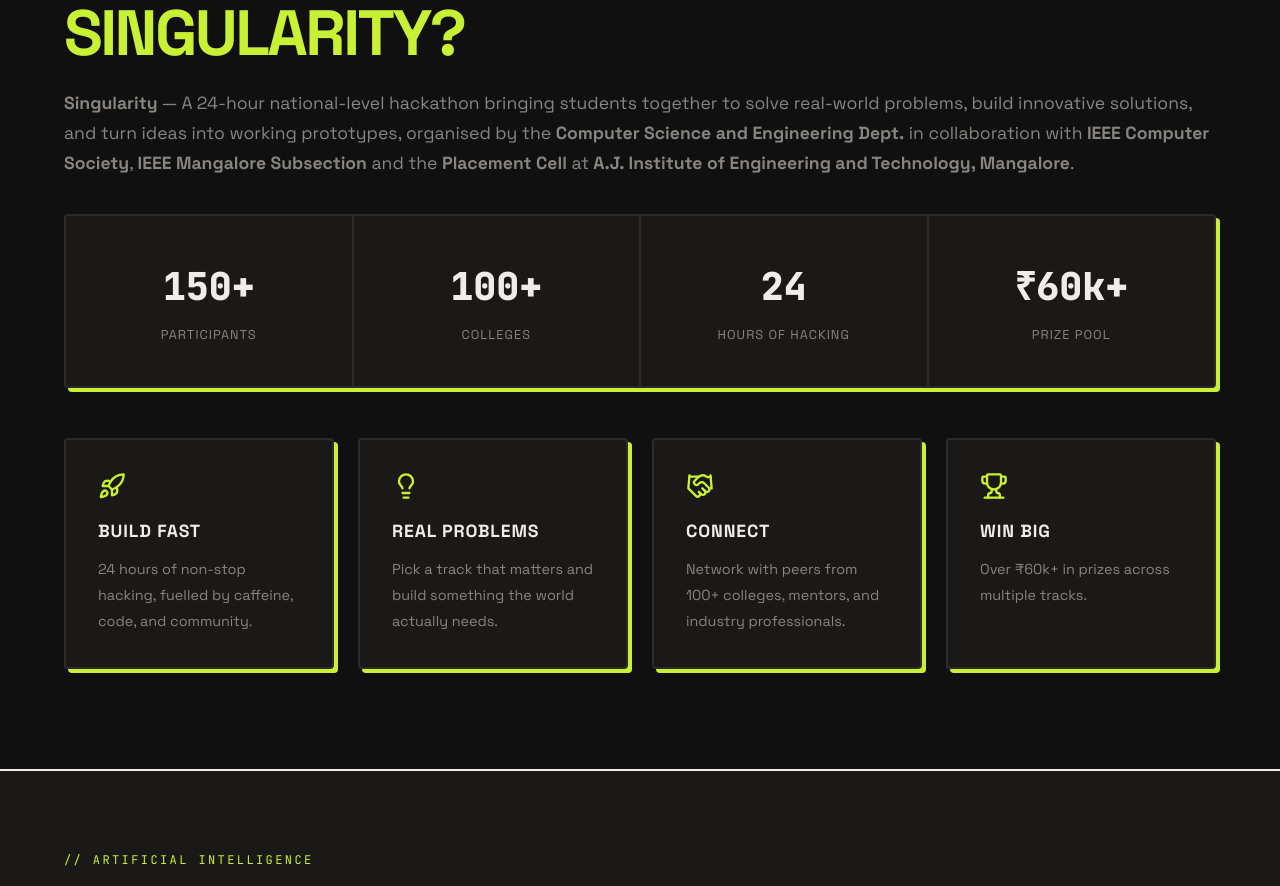
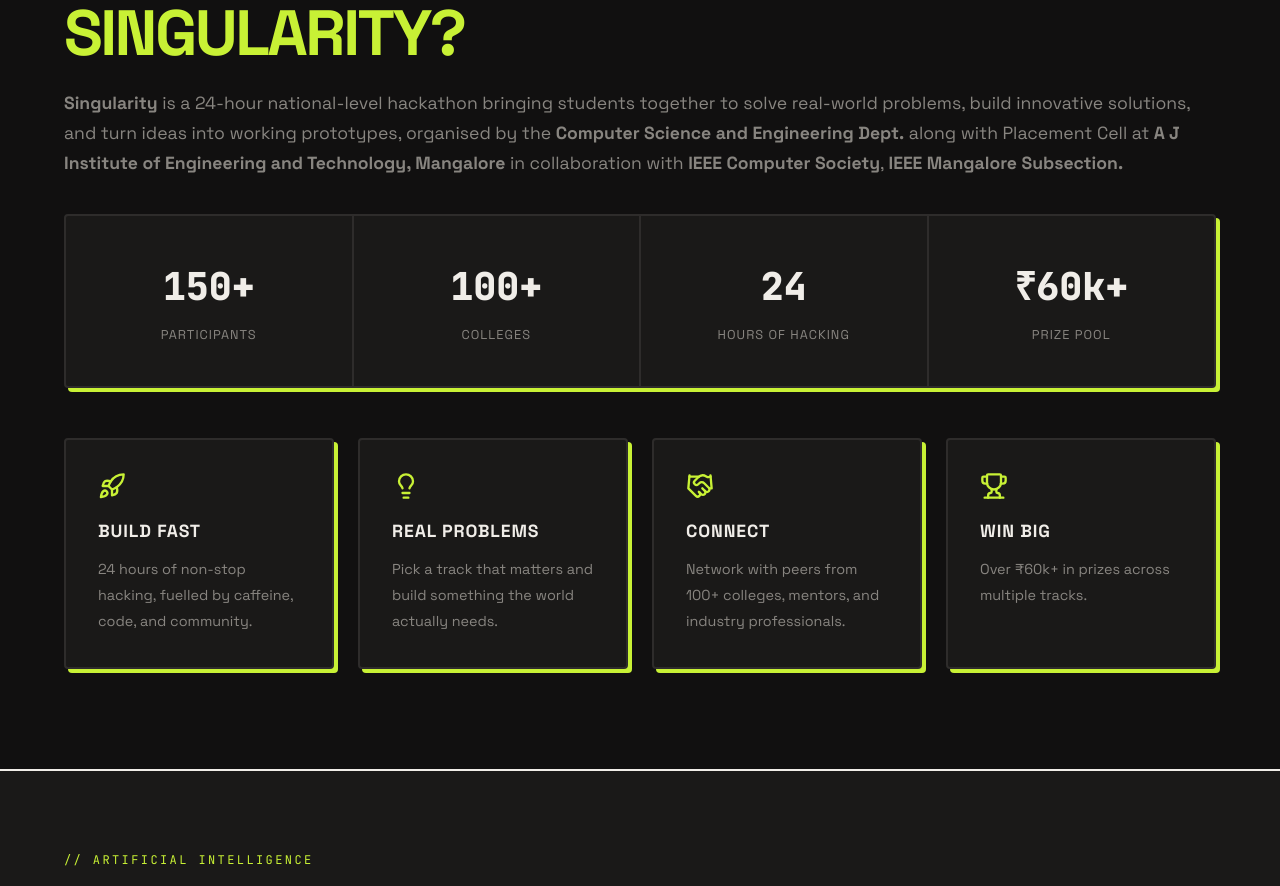
Before and after one commit to Singularity-AJIET/singularity, a Next.js app in the folder frontend/: page / in a window 1280 px wide. Shown: the part 1060-1946 px from the top of the page. Built offline with nearby package versions, Linux system fonts and the light colour scheme.

Commit message:
chore: update content

```diff
--- a/frontend/src/components/AboutSection/AboutSection.tsx
+++ b/frontend/src/components/AboutSection/AboutSection.tsx
@@ -64,13 +64,12 @@
             <span className="text-lime">SINGULARITY?</span>
           </h2>
           <p className={`section-sub ${styles.description}`}>
-            <b>Singularity</b> — A <span className="font-family-serif">24-hour</span> national-level hackathon
+            <b>Singularity</b> is a <span className="font-family-serif">24-hour</span> national-level hackathon
             bringing students together to solve real-world problems, build innovative solutions,
             and turn ideas into working prototypes, organised by the
-            <b> Computer Science and Engineering Dept.</b> in collaboration with
-            <b> IEEE Computer Society</b>, <b>IEEE Mangalore Subsection</b> and the
-            <b> Placement Cell</b> at
-            <b> A.J. Institute of Engineering and Technology, Mangalore</b>.
+            <b> Computer Science and Engineering Dept.</b> along with Placement Cell at
+            <b> A J Institute of Engineering and Technology, Mangalore</b> in collaboration with
+            <b> IEEE Computer Society</b>, <b>IEEE Mangalore Subsection.</b>
             {/* <b> 24 Hours. One campus. Endless possibilities.</b> */}
           </p>
         </div>
```
